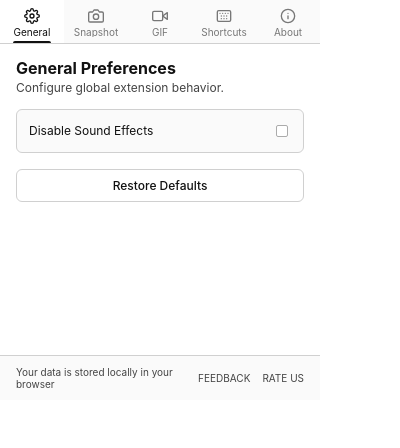
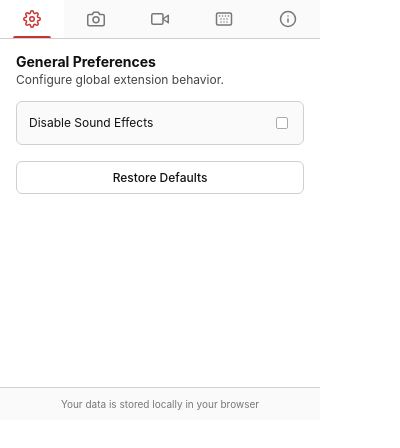
Before and after one commit to sarweshshah/youtube-snapshot, a browser extension: page html/popup.html in a window 400 px wide. Drawn offline with Linux system fonts and the light colour scheme.

Commit message:
Remove LICENSE file and update popup styles and functionality
- Delete the LICENSE file from the project.
- Modify CSS styles for checkboxes, popup dimensions, and tab icons for improved aesthetics.
- Enhance HTML structure in the popup with updated aria-labels for better accessibility.
- Update JavaScript to include new support and GitHub links, improving user navigation and feedback options.

```diff
--- a/css/popup.css
+++ b/css/popup.css
@@ -13,8 +13,8 @@
     --kbd-border: #aaa;
     --accent: #007BFF;
     --checkbox-border: #ababab;
-    --checkbox-checked-bg: #dadada;
-    --checkbox-tick: #1a1a1a;
+    --checkbox-checked-bg: #c93333;
+    --checkbox-tick: #ffffff;
 
     --transition-fast: 0.15s ease-out;
     --radius: 6px;
@@ -63,7 +63,7 @@ body {
 .popup {
     display: flex;
     flex-direction: column;
-    min-height: 400px;
+    min-height: 420px;
 }
 
 /* --- Tab bar --- */
@@ -84,17 +84,14 @@ body {
 
 .tab {
     display: flex;
-    flex-direction: column;
     align-items: center;
     justify-content: center;
-    gap: 3px;
     flex: 1;
     min-width: 0;
-    padding: 8px 4px 6px;
+    padding: 10px 4px;
     border: none;
     background: none;
     font-family: inherit;
-    font-size: 10px;
     color: var(--text-tertiary);
     cursor: pointer;
     transition: color var(--transition-fast), background-color var(--transition-fast);
@@ -119,26 +116,18 @@ body {
 }
 
 .tab.is-active {
-    color: var(--text-primary);
+    color: #C93333;
 }
 
 .tab.is-active::after {
-    background: var(--text-primary);
+    background: #C93333;
 }
 
 .tab-icon {
-    width: 16px;
-    height: 16px;
+    width: 18px;
+    height: 18px;
     flex-shrink: 0;
     overflow: visible;
-}
-
-.tab-label {
-    white-space: nowrap;
-    overflow: hidden;
-    text-overflow: ellipsis;
-    max-width: 100%;
-    line-height: 1;
 }
 
 /* --- Main content --- */
@@ -164,7 +153,7 @@ body {
 }
 
 .panel-title {
-    font-size: 16px;
+    font-size: 14px;
     font-weight: 700;
     margin: 0 0 2px;
     color: var(--text-primary);
@@ -182,9 +171,9 @@ body {
 .about-card {
     display: flex;
     flex-direction: column;
-    align-items: center;
-    gap: 16px;
-    padding: 20px;
+    align-items: flex-start;
+    gap: 8px;
+    padding: 16px;
 }
 
 .about-header {
@@ -194,8 +183,8 @@ body {
 }
 
 .about-logo {
-    width: 48px;
-    height: 48px;
+    width: 32px;
+    height: 32px;
     object-fit: contain;
 }
 
@@ -275,7 +264,7 @@ body {
 }
 
 .setting + .setting {
-    margin-top: 4px;
+    margin-top: 8px;
 }
 
 .setting label {
@@ -566,7 +555,7 @@ kbd {
     font-family: var(--mono);
     font-size: 12px;
     font-weight: 600;
-    padding: 2px 8px;
+    padding: 4px 8px;
     min-width: 20px;
     text-align: center;
     color: var(--text-tertiary);
@@ -591,21 +580,6 @@ kbd {
 .popup-footer-notice {
     flex: 1;
     min-width: 0;
-    text-align: left;
-    color: var(--text-secondary);
+    text-align: center;
+    color: var(--text-tertiary);
 }
-
-.popup-footer-links {
-    display: flex;
-    gap: 12px;
-    flex-shrink: 0;
-}
-
-.popup-footer-links a {
-    color: var(--text-secondary);
-    text-decoration: none;
-}
-
-.popup-footer-links a:hover {
-    color: var(--text-primary);
-}
--- a/html/popup.html
+++ b/html/popup.html
@@ -16,11 +16,12 @@
           class="tab is-active"
           data-panel="general"
           aria-current="page"
+          aria-label="General"
         >
           <svg
             class="tab-icon"
-            width="16"
-            height="16"
+            width="18"
+            height="18"
             viewBox="0 0 24 24"
             fill="none"
             stroke="currentColor"
@@ -33,13 +34,17 @@
               d="M19.4 15a1.65 1.65 0 0 0 .33 1.82l.06.06a2 2 0 0 1 0 2.83 2 2 0 0 1-2.83 0l-.06-.06a1.65 1.65 0 0 0-1.82-.33 1.65 1.65 0 0 0-1 1.51V21a2 2 0 0 1-2 2 2 2 0 0 1-2-2v-.09A1.65 1.65 0 0 0 9 19.4a1.65 1.65 0 0 0-1.82.33l-.06.06a2 2 0 0 1-2.83 0 2 2 0 0 1 0-2.83l.06-.06a1.65 1.65 0 0 0 .33-1.82 1.65 1.65 0 0 0-1.51-1H3a2 2 0 0 1-2-2 2 2 0 0 1 2-2h.09A1.65 1.65 0 0 0 4.6 9a1.65 1.65 0 0 0-.33-1.82l-.06-.06a2 2 0 0 1 0-2.83 2 2 0 0 1 2.83 0l.06.06a1.65 1.65 0 0 0 1.82.33H9a1.65 1.65 0 0 0 1-1.51V3a2 2 0 0 1 2-2 2 2 0 0 1 2 2v.09a1.65 1.65 0 0 0 1 1.51 1.65 1.65 0 0 0 1.82-.33l.06-.06a2 2 0 0 1 2.83 0 2 2 0 0 1 0 2.83l-.06.06a1.65 1.65 0 0 0-.33 1.82V9a1.65 1.65 0 0 0 1.51 1H21a2 2 0 0 1 2 2 2 2 0 0 1-2 2h-.09a1.65 1.65 0 0 0-1.51 1z"
             />
           </svg>
-          <span class="tab-label">General</span>
         </button>
-        <button type="button" class="tab" data-panel="snapshot">
+        <button
+          type="button"
+          class="tab"
+          data-panel="snapshot"
+          aria-label="Snapshot"
+        >
           <svg
             class="tab-icon"
-            width="16"
-            height="16"
+            width="18"
+            height="18"
             viewBox="0 0 24 24"
             fill="none"
             stroke="currentColor"
@@ -52,13 +57,17 @@
             />
             <circle cx="12" cy="13" r="4" />
           </svg>
-          <span class="tab-label">Snapshot</span>
         </button>
-        <button type="button" class="tab" data-panel="gif">
+        <button
+          type="button"
+          class="tab"
+          data-panel="gif"
+          aria-label="GIF Recording"
+        >
           <svg
             class="tab-icon"
-            width="16"
-            height="16"
+            width="18"
+            height="18"
             viewBox="0 0 24 24"
             fill="none"
             stroke="currentColor"
@@ -69,13 +78,17 @@
             <polygon points="23 7 16 12 23 17 23 7" />
             <rect x="1" y="5" width="15" height="14" rx="2" ry="2" />
           </svg>
-          <span class="tab-label">GIF</span>
         </button>
-        <button type="button" class="tab" data-panel="shortcuts">
+        <button
+          type="button"
+          class="tab"
+          data-panel="shortcuts"
+          aria-label="Shortcuts"
+        >
           <svg
             class="tab-icon"
-            width="16"
-            height="16"
+            width="18"
+            height="18"
             viewBox="0 0 24 24"
             fill="none"
             stroke="currentColor"
@@ -88,13 +101,12 @@
               d="M6 8h.01M10 8h.01M14 8h.01M18 8h.01M8 12h.01M12 12h.01M16 12h.01M8 16h.01M12 16h.01M16 16h.01"
             />
           </svg>
-          <span class="tab-label">Shortcuts</span>
         </button>
-        <button type="button" class="tab" data-panel="about">
+        <button type="button" class="tab" data-panel="about" aria-label="About">
           <svg
             class="tab-icon"
-            width="16"
-            height="16"
+            width="18"
+            height="18"
             viewBox="0 0 24 24"
             fill="none"
             stroke="currentColor"
@@ -106,7 +118,6 @@
             <path d="M12 16v-4" />
             <path d="M12 8h.01" />
           </svg>
-          <span class="tab-label">About</span>
         </button>
       </nav>
 
@@ -116,7 +127,7 @@
           data-panel="general"
           aria-labelledby="general-title"
         >
-          <h5 id="general-title" class="panel-title">General Preferences</h5>
+          <p id="general-title" class="panel-title">General Preferences</p>
           <p class="panel-subtitle">Configure global extension behavior.</p>
           <div class="section card">
             <div class="setting">
@@ -135,7 +146,7 @@
           aria-labelledby="snapshot-title"
           hidden
         >
-          <h5 id="snapshot-title" class="panel-title">Snapshot Settings</h5>
+          <p id="snapshot-title" class="panel-title">Snapshot Settings</p>
           <p class="panel-subtitle">
             Configure how images are captured and saved.
           </p>
@@ -156,7 +167,7 @@
               Enable at least one output option
             </div>
           </div>
-          <div class="section card">
+          <div class="section card" id="formatCard">
             <div class="setting" id="formatSetting" style="display: none">
               <label for="formatOption">File Format</label>
               <select id="formatOption">
@@ -194,7 +205,7 @@
           aria-labelledby="gif-title"
           hidden
         >
-          <h5 id="gif-title" class="panel-title">GIF Recording</h5>
+          <p id="gif-title" class="panel-title">GIF Recording</p>
           <p class="panel-subtitle">
             Adjust capture rate and output dimensions.
           </p>
@@ -249,7 +260,7 @@
               Processing may be slow at this size
             </div>
           </div>
-          <div class="section card">
+          <div style="padding: 2px">
             <div class="section-footer-header">ESTIMATED MAX SIZE</div>
             <div class="section-footer-content">
               <p class="section-footer-desc">
@@ -267,7 +278,7 @@
           aria-labelledby="shortcuts-title"
           hidden
         >
-          <h5 id="shortcuts-title" class="panel-title">Keyboard Shortcuts</h5>
+          <p id="shortcuts-title" class="panel-title">Keyboard Shortcuts</p>
           <p class="panel-subtitle">Quickly trigger actions while watching.</p>
           <div class="section card">
             <div class="setting setting--shortcut">
@@ -295,6 +306,8 @@
                 <span class="about-version">v<span id="version"></span></span>
               </div>
             </div>
+          </div>
+          <div class="section card about-card">
             <a href="#" id="helpSupport" class="about-link">
               <span class="about-link-icon" aria-hidden="true">
                 <svg
@@ -314,6 +327,40 @@
               </span>
               <span>Help & Support</span>
             </a>
+            <a href="#" id="rateUsLink" class="about-link" target="_blank" rel="noopener">
+              <span class="about-link-icon" aria-hidden="true">
+                <svg
+                  width="16"
+                  height="16"
+                  viewBox="0 0 24 24"
+                  fill="none"
+                  stroke="currentColor"
+                  stroke-width="2"
+                  stroke-linecap="round"
+                  stroke-linejoin="round"
+                >
+                  <polygon points="12 2 15.09 8.26 22 9.27 17 14.14 18.18 21.02 12 17.77 5.82 21.02 7 14.14 2 9.27 8.91 8.26 12 2" />
+                </svg>
+              </span>
+              <span>Rate YouTube Snapshot</span>
+            </a>
+            <a href="#" id="githubLink" class="about-link" target="_blank" rel="noopener">
+              <span class="about-link-icon" aria-hidden="true">
+                <svg
+                  width="16"
+                  height="16"
+                  viewBox="0 0 24 24"
+                  fill="none"
+                  stroke="currentColor"
+                  stroke-width="2"
+                  stroke-linecap="round"
+                  stroke-linejoin="round"
+                >
+                  <path d="M9 19c-5 1.5-5-2.5-7-3m14 6v-3.87a3.37 3.37 0 0 0-.94-2.61c3.14-.35 6.44-1.54 6.44-7A5.44 5.44 0 0 0 20 4.77 5.07 5.07 0 0 0 19.91 1S18.73.65 16 2.48a13.38 13.38 0 0 0-7 0C6.27.65 5.09 1 5.09 1A5.07 5.07 0 0 0 5 4.77a5.44 5.44 0 0 0-1.5 3.78c0 5.42 3.3 6.61 6.44 7A3.37 3.37 0 0 0 9 18.13V22" />
+                </svg>
+              </span>
+              <span>View source on GitHub</span>
+            </a>
           </div>
         </section>
       </main>
@@ -322,12 +369,6 @@
         <span class="popup-footer-notice"
           >Your data is stored locally in your browser</span
         >
-        <div class="popup-footer-links">
-          <a href="#" id="feedbackLink" target="_blank" rel="noopener"
-            >FEEDBACK</a
-          >
-          <a href="#" id="rateUsLink" target="_blank" rel="noopener">RATE US</a>
-        </div>
       </footer>
     </div>
 
--- a/js/popup.js
+++ b/js/popup.js
@@ -1,13 +1,15 @@
 // popup.js - Handles the extension popup UI and user settings
 
-const FEEDBACK_URL = "https://github.com";
-const RATE_US_URL = "https://chromewebstore.google.com";
+const SUPPORT_URL = "https://chromewebstore.google.com/detail/cpecoochkebbnkkonbjikioehccfclfa/support?hl=en&authuser=0";
+const RATE_US_URL = "https://chromewebstore.google.com/detail/cpecoochkebbnkkonbjikioehccfclfa?utm_source=item-share-cb";
+const GITHUB_URL = "https://github.com/sarweshshah/youtube-snapshot";
 
 document.addEventListener("DOMContentLoaded", () => {
   const fileOption = document.getElementById("fileOption");
   const clipboardOption = document.getElementById("clipboardOption");
   const formatOption = document.getElementById("formatOption");
   const formatSetting = document.getElementById("formatSetting");
+  const formatCard = document.getElementById("formatCard");
   const qualitySetting = document.getElementById("qualitySetting");
   const qualitySlider = document.getElementById("qualitySlider");
   const qualityValue = document.getElementById("qualityValue");
@@ -25,11 +27,6 @@ document.addEventListener("DOMContentLoaded", () => {
 
   const gifWidthValues = [480, 720, 1080];
 
-  const aboutLogo = document.getElementById("aboutLogo");
-  if (aboutLogo) {
-    aboutLogo.src = chrome.runtime.getURL("icons/icon48.png");
-  }
-
   const tabs = document.querySelectorAll(".tab[data-panel]");
   const panels = document.querySelectorAll(".panel[data-panel]");
 
@@ -37,7 +34,8 @@ document.addEventListener("DOMContentLoaded", () => {
     tabs.forEach((el) => {
       const isActive = el.getAttribute("data-panel") === panelId;
       el.classList.toggle("is-active", isActive);
-      el.setAttribute("aria-current", isActive ? "page" : null);
+      if (isActive) el.setAttribute("aria-current", "page");
+      else el.removeAttribute("aria-current");
     });
     panels.forEach((panel) => {
       const isTarget = panel.getAttribute("data-panel") === panelId;
@@ -54,7 +52,15 @@ document.addEventListener("DOMContentLoaded", () => {
 
   showPanel("general");
 
+  const aboutLogo = document.getElementById("aboutLogo");
+  try {
+    if (aboutLogo) aboutLogo.src = chrome.runtime.getURL("icons/icon48.png");
+  } catch (e) {
+    console.error("Failed to load logo:", e);
+  }
+
   const toggleFormatOption = () => {
+    formatCard.style.display = fileOption.checked ? "block" : "none";
     formatSetting.style.display = fileOption.checked ? "flex" : "none";
     toggleQualityOption();
   };
@@ -175,16 +181,7 @@ document.addEventListener("DOMContentLoaded", () => {
   if (helpSupport) {
     helpSupport.addEventListener("click", (e) => {
       e.preventDefault();
-      chrome.tabs.create({ url: FEEDBACK_URL });
-    });
-  }
-
-  const feedbackLink = document.getElementById("feedbackLink");
-  if (feedbackLink) {
-    feedbackLink.href = FEEDBACK_URL;
-    feedbackLink.addEventListener("click", (e) => {
-      e.preventDefault();
-      chrome.tabs.create({ url: FEEDBACK_URL });
+      chrome.tabs.create({ url: SUPPORT_URL });
     });
   }
 
@@ -194,6 +191,15 @@ document.addEventListener("DOMContentLoaded", () => {
     rateUsLink.addEventListener("click", (e) => {
       e.preventDefault();
       chrome.tabs.create({ url: RATE_US_URL });
+    });
+  }
+
+  const githubLink = document.getElementById("githubLink");
+  if (githubLink) {
+    githubLink.href = GITHUB_URL;
+    githubLink.addEventListener("click", (e) => {
+      e.preventDefault();
+      chrome.tabs.create({ url: GITHUB_URL });
     });
   }
 
```
Also changed, not shown: docs/README.md, 1 other file.
